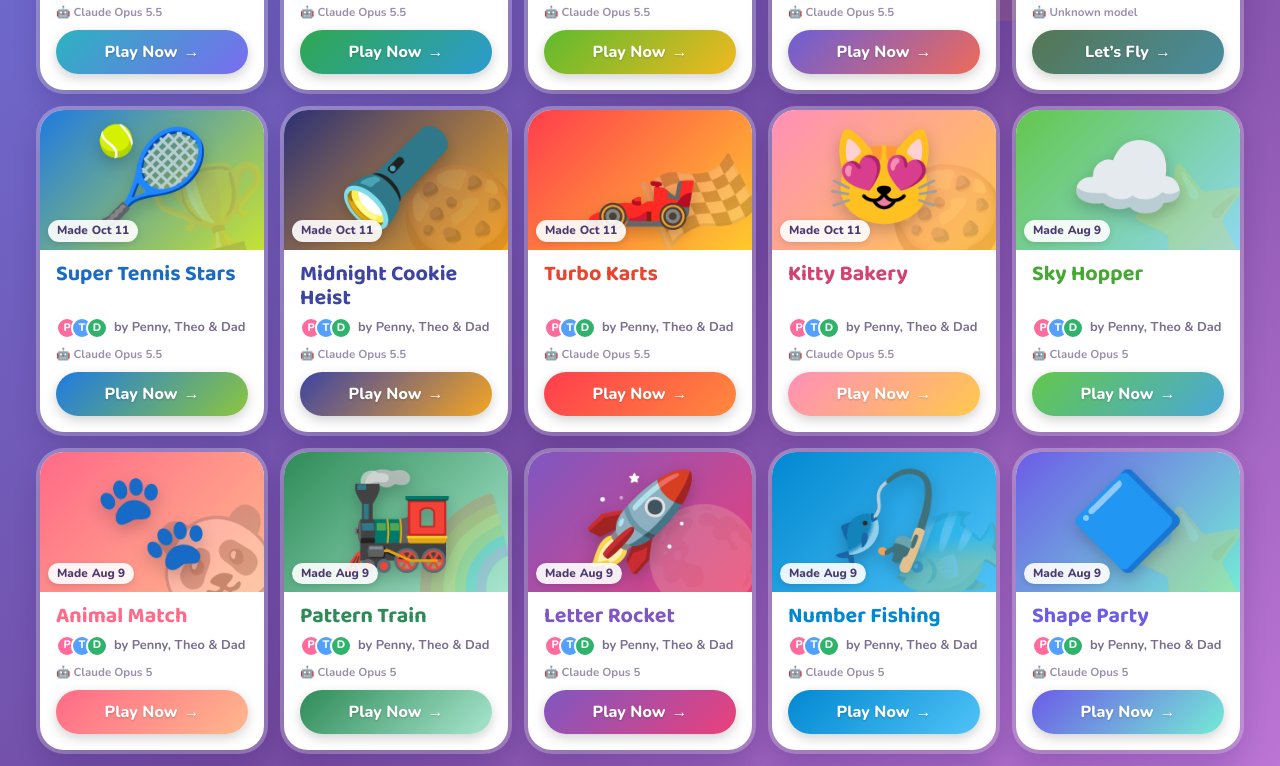
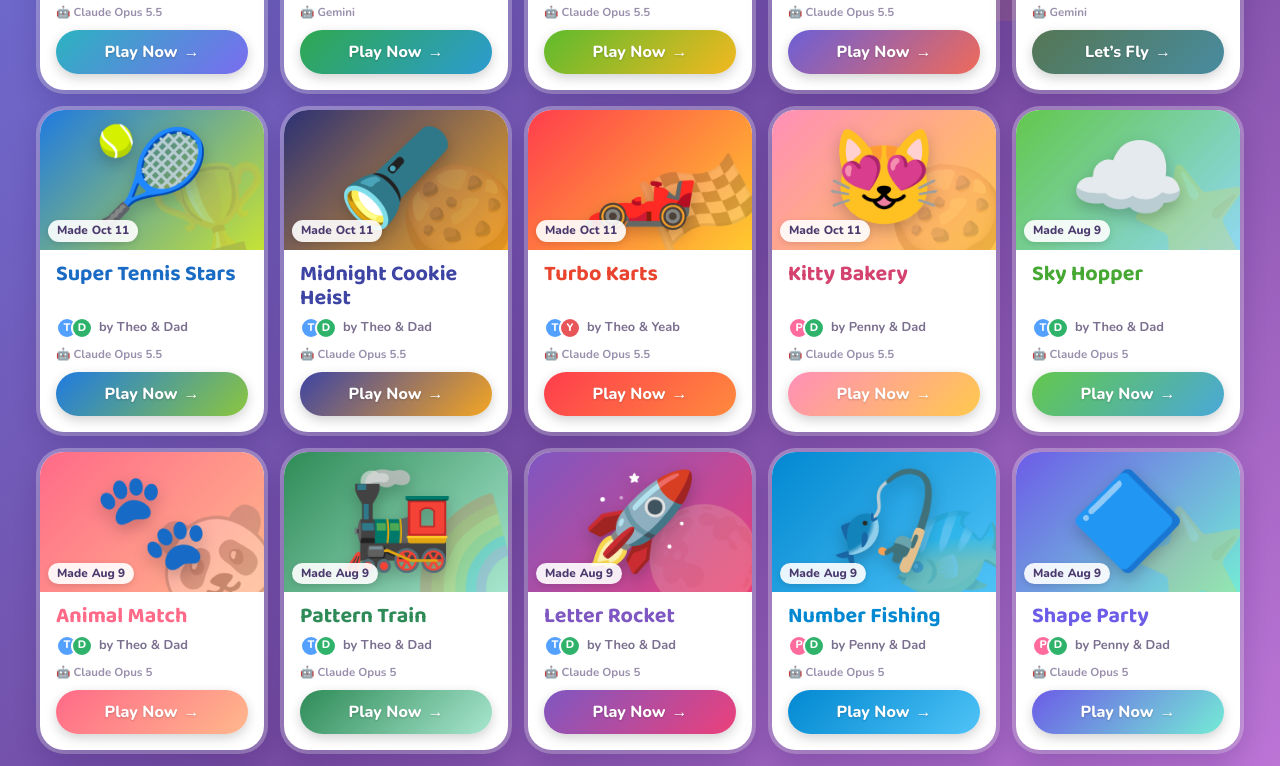
Before and after one commit to cdemeke/kids-learning-games, an Electron app: page index.html in a window 1280 px wide. Shown: the part 779-1545 px from the top of the page. Drawn offline with nearby package versions, Linux system fonts and the light colour scheme.

Commit message:
Confirm who made each game and which AI model built it
Co-Authored-By: Claude Opus 5.5 <noreply@anthropic.com>

```diff
--- a/index.html
+++ b/index.html
@@ -707,7 +707,7 @@
                   data-model="Claude Opus 5.5"  the AI model it was built with ("unknown" if not sure)
                   data-categories="numbers animals"   one or more of: numbers letters science action puzzles make animals
             -->
-            <a href="snow-slide.html" class="game-card snowslide" data-added="2026-11-14" data-by="Penny, Theo & Dad" data-categories="action animals" data-model="Claude Opus 5.5">
+            <a href="snow-slide.html" class="game-card snowslide" data-added="2026-11-14" data-by="Dad" data-categories="action animals" data-model="Claude Opus 5.5">
                 <div class="game-art"><span class="game-icon" aria-hidden="true">🐧</span><span class="card-deco" aria-hidden="true">🏔️</span></div>
                 <div class="game-body">
                     <h2 class="game-title">Penguin Snow Slide</h2>
@@ -716,7 +716,7 @@
                 </div>
             </a>
 
-            <a href="ptero-dash.html" class="game-card ptero" data-added="2026-11-14" data-by="Penny, Theo & Dad" data-categories="action animals" data-model="Claude Opus 5.5">
+            <a href="ptero-dash.html" class="game-card ptero" data-added="2026-11-14" data-by="Theo" data-categories="action animals" data-model="Claude Opus 5.5">
                 <div class="game-art"><span class="game-icon" aria-hidden="true">🦖</span><span class="card-deco" aria-hidden="true">🏗️</span></div>
                 <div class="game-body">
                     <h2 class="game-title">Ptero Dash</h2>
@@ -725,7 +725,7 @@
                 </div>
             </a>
 
-            <a href="unicorn-numbers.html" class="game-card unicorn" data-added="2026-11-14" data-by="Penny, Theo & Dad" data-categories="numbers animals" data-model="Claude Opus 5.5">
+            <a href="unicorn-numbers.html" class="game-card unicorn" data-added="2026-11-14" data-by="Penny" data-categories="numbers animals" data-model="Claude Opus 5.5">
                 <div class="game-art"><span class="game-icon" aria-hidden="true">🦄</span><span class="card-deco" aria-hidden="true">🌈</span></div>
                 <div class="game-body">
                     <h2 class="game-title">Unicorn Number Magic</h2>
@@ -734,7 +734,7 @@
                 </div>
             </a>
 
-            <a href="snowball-showdown.html" class="game-card snowball" data-added="2026-11-09" data-by="Penny, Theo & Dad" data-categories="numbers make" data-model="Claude Opus 5.5">
+            <a href="snowball-showdown.html" class="game-card snowball" data-added="2026-11-09" data-by="Dad" data-categories="numbers make" data-model="Gemini">
                 <div class="game-art"><span class="game-icon" aria-hidden="true">⛄</span><span class="card-deco" aria-hidden="true">❄️</span></div>
                 <div class="game-body">
                     <h2 class="game-title">Snowball Showdown</h2>
@@ -743,7 +743,7 @@
                 </div>
             </a>
 
-            <a href="froggy-feast.html" class="game-card feast" data-added="2026-11-08" data-by="Theo & Dad" data-categories="action animals" data-model="Claude Opus 5.5">
+            <a href="froggy-feast.html" class="game-card feast" data-added="2026-11-08" data-by="Theo" data-categories="action animals" data-model="Claude Opus 5.5">
                 <div class="game-art"><span class="game-icon" aria-hidden="true">🐸</span><span class="card-deco" aria-hidden="true">🪰</span></div>
                 <div class="game-body">
                     <h2 class="game-title">Froggy Feast</h2>
@@ -761,7 +761,7 @@
                 </div>
             </a>
 
-            <a href="froggy-crossing.html" class="game-card froggy" data-added="2026-11-08" data-by="Penny, Theo & Dad" data-categories="numbers letters action animals" data-model="Claude Opus 5.5">
+            <a href="froggy-crossing.html" class="game-card froggy" data-added="2026-11-08" data-by="Dad" data-categories="numbers letters action animals" data-model="Gemini">
                 <div class="game-art"><span class="game-icon" aria-hidden="true">🐸</span><span class="card-deco" aria-hidden="true">🪷</span></div>
                 <div class="game-body">
                     <h2 class="game-title">Froggy Crossing</h2>
@@ -770,7 +770,7 @@
                 </div>
             </a>
 
-            <a href="caterpillar-munch.html" class="game-card munch" data-added="2026-11-08" data-by="Penny, Theo & Dad" data-categories="letters numbers action animals" data-model="Claude Opus 5.5">
+            <a href="caterpillar-munch.html" class="game-card munch" data-added="2026-11-08" data-by="Theo & Dad" data-categories="letters numbers action animals" data-model="Claude Opus 5.5">
                 <div class="game-art"><span class="game-icon" aria-hidden="true">🐛</span><span class="card-deco" aria-hidden="true">🦋</span></div>
                 <div class="game-body">
                     <h2 class="game-title">Caterpillar Munch</h2>
@@ -779,7 +779,7 @@
                 </div>
             </a>
 
-            <a href="street-rush.html" class="game-card street" data-added="2026-10-26" data-by="Penny, Theo & Dad" data-categories="action" data-model="Claude Opus 5.5">
+            <a href="street-rush.html" class="game-card street" data-added="2026-10-26" data-by="Dad" data-categories="action" data-model="Claude Opus 5.5">
                 <div class="game-art"><span class="game-icon" aria-hidden="true">🚗</span><span class="card-deco" aria-hidden="true">⭐</span></div>
                 <div class="game-body">
                     <h2 class="game-title">Street Rush GT</h2>
@@ -788,7 +788,7 @@
                 </div>
             </a>
 
-            <a href="airport-explorer.html" class="game-card airports" data-added="2026-10-26" data-by="Penny, Theo & Dad" data-categories="science" data-model="unknown">
+            <a href="airport-explorer.html" class="game-card airports" data-added="2026-10-26" data-by="Dad" data-categories="science" data-model="Gemini">
                 <div class="game-art"><span class="game-icon" aria-hidden="true">✈️</span><span class="card-deco" aria-hidden="true">🌎</span></div>
                 <div class="game-body">
                     <h2 class="game-title">Airport Explorer</h2>
@@ -797,7 +797,7 @@
                 </div>
             </a>
 
-            <a href="tennis.html" class="game-card tennis" data-added="2026-10-11" data-by="Penny, Theo & Dad" data-categories="action" data-model="Claude Opus 5.5" data-hidden-until="2026-11-13T04:52:34Z" hidden>
+            <a href="tennis.html" class="game-card tennis" data-added="2026-10-11" data-by="Theo & Dad" data-categories="action" data-model="Claude Opus 5.5" data-hidden-until="2026-11-13T04:52:34Z" hidden>
                 <div class="game-art"><span class="game-icon" aria-hidden="true">🎾</span><span class="card-deco" aria-hidden="true">🏆</span></div>
                 <div class="game-body">
                     <h2 class="game-title">Super Tennis Stars</h2>
@@ -806,7 +806,7 @@
                 </div>
             </a>
 
-            <a href="cookie-heist.html" class="game-card heist" data-added="2026-10-11" data-by="Penny, Theo & Dad" data-categories="action puzzles" data-model="Claude Opus 5.5">
+            <a href="cookie-heist.html" class="game-card heist" data-added="2026-10-11" data-by="Theo & Dad" data-categories="action puzzles" data-model="Claude Opus 5.5">
                 <div class="game-art"><span class="game-icon" aria-hidden="true">🔦</span><span class="card-deco" aria-hidden="true">🍪</span></div>
                 <div class="game-body">
                     <h2 class="game-title">Midnight Cookie Heist</h2>
@@ -815,7 +815,7 @@
                 </div>
             </a>
 
-            <a href="kart-racer.html" class="game-card karts" data-added="2026-10-11" data-by="Penny, Theo & Dad" data-categories="action" data-model="Claude Opus 5.5">
+            <a href="kart-racer.html" class="game-card karts" data-added="2026-10-11" data-by="Theo & Yeab" data-categories="action" data-model="Claude Opus 5.5">
                 <div class="game-art"><span class="game-icon" aria-hidden="true">🏎️</span><span class="card-deco" aria-hidden="true">🏁</span></div>
                 <div class="game-body">
                     <h2 class="game-title">Turbo Karts</h2>
@@ -824,7 +824,7 @@
                 </div>
             </a>
 
-            <a href="kitty-bakery.html" class="game-card bakery" data-added="2026-10-11" data-by="Penny, Theo & Dad" data-categories="numbers animals" data-model="Claude Opus 5.5">
+            <a href="kitty-bakery.html" class="game-card bakery" data-added="2026-10-11" data-by="Penny & Dad" data-categories="numbers animals" data-model="Claude Opus 5.5">
                 <div class="game-art"><span class="game-icon" aria-hidden="true">😻</span><span class="card-deco" aria-hidden="true">🍪</span></div>
                 <div class="game-body">
                     <h2 class="game-title">Kitty Bakery</h2>
@@ -833,7 +833,7 @@
                 </div>
             </a>
 
-            <a href="sky-hopper.html" class="game-card hopper" data-added="2026-08-09" data-by="Penny, Theo & Dad" data-categories="action" data-model="Claude Opus 5">
+            <a href="sky-hopper.html" class="game-card hopper" data-added="2026-08-09" data-by="Theo & Dad" data-categories="action" data-model="Claude Opus 5">
                 <div class="game-art"><span class="game-icon" aria-hidden="true">☁️</span><span class="card-deco" aria-hidden="true">⭐</span></div>
                 <div class="game-body">
                     <h2 class="game-title">Sky Hopper</h2>
@@ -842,7 +842,7 @@
                 </div>
             </a>
 
-            <a href="animal-match.html" class="game-card match" data-added="2026-08-09" data-by="Penny, Theo & Dad" data-categories="puzzles animals" data-model="Claude Opus 5">
+            <a href="animal-match.html" class="game-card match" data-added="2026-08-09" data-by="Theo & Dad" data-categories="puzzles animals" data-model="Claude Opus 5">
                 <div class="game-art"><span class="game-icon" aria-hidden="true">🐾</span><span class="card-deco" aria-hidden="true">🐼</span></div>
                 <div class="game-body">
                     <h2 class="game-title">Animal Match</h2>
@@ -851,7 +851,7 @@
                 </div>
             </a>
 
-            <a href="pattern-train.html" class="game-card patterns" data-added="2026-08-09" data-by="Penny, Theo & Dad" data-categories="puzzles" data-model="Claude Opus 5">
+            <a href="pattern-train.html" class="game-card patterns" data-added="2026-08-09" data-by="Theo & Dad" data-categories="puzzles" data-model="Claude Opus 5">
                 <div class="game-art"><span class="game-icon" aria-hidden="true">🚂</span><span class="card-deco" aria-hidden="true">🌈</span></div>
                 <div class="game-body">
                     <h2 class="game-title">Pattern Train</h2>
@@ -860,7 +860,7 @@
                 </div>
             </a>
 
-            <a href="letter-rocket.html" class="game-card letters" data-added="2026-08-09" data-by="Penny, Theo & Dad" data-categories="letters" data-model="Claude Opus 5">
+            <a href="letter-rocket.html" class="game-card letters" data-added="2026-08-09" data-by="Theo & Dad" data-categories="letters" data-model="Claude Opus 5">
                 <div class="game-art"><span class="game-icon" aria-hidden="true">🚀</span><span class="card-deco" aria-hidden="true">🌕</span></div>
                 <div class="game-body">
                     <h2 class="game-title">Letter Rocket</h2>
@@ -869,7 +869,7 @@
                 </div>
             </a>
 
-            <a href="number-fishing.html" class="game-card fishing" data-added="2026-08-09" data-by="Penny, Theo & Dad" data-categories="numbers" data-model="Claude Opus 5">
+            <a href="number-fishing.html" class="game-card fishing" data-added="2026-08-09" data-by="Penny & Dad" data-categories="numbers" data-model="Claude Opus 5">
                 <div class="game-art"><span class="game-icon" aria-hidden="true">🎣</span><span class="card-deco" aria-hidden="true">🐠</span></div>
                 <div class="game-body">
                     <h2 class="game-title">Number Fishing</h2>
@@ -878,7 +878,7 @@
                 </div>
             </a>
 
-            <a href="shape-party.html" class="game-card shapes" data-added="2026-08-09" data-by="Penny, Theo & Dad" data-categories="puzzles" data-model="Claude Opus 5">
+            <a href="shape-party.html" class="game-card shapes" data-added="2026-08-09" data-by="Penny & Dad" data-categories="puzzles" data-model="Claude Opus 5">
                 <div class="game-art"><span class="game-icon" aria-hidden="true">🔷</span><span class="card-deco" aria-hidden="true">⭐</span></div>
                 <div class="game-body">
                     <h2 class="game-title">Shape Party</h2>
@@ -887,7 +887,7 @@
                 </div>
             </a>
 
-            <a href="track-runner.html" class="game-card runner" data-added="2026-02-01" data-by="Penny, Theo & Dad" data-categories="action" data-model="unknown">
+            <a href="track-runner.html" class="game-card runner" data-added="2026-02-01" data-by="Theo & Dad" data-categories="action" data-model="unknown">
                 <div class="game-art"><span class="game-icon" aria-hidden="true">🏃</span><span class="card-deco" aria-hidden="true">🚂</span></div>
                 <div class="game-body">
                     <h2 class="game-title">Track Runner</h2>
@@ -896,7 +896,7 @@
                 </div>
             </a>
 
-            <a href="lego-heroes.html" class="game-card lego" data-added="2026-01-31" data-by="Penny, Theo & Dad" data-categories="make" data-model="Claude Opus 4.5">
+            <a href="lego-heroes.html" class="game-card lego" data-added="2026-01-31" data-by="Adian" data-categories="make" data-model="Claude Opus 4.5">
                 <div class="game-art"><span class="game-icon" aria-hidden="true">🧩</span><span class="card-deco" aria-hidden="true">🦸</span></div>
                 <div class="game-body">
                     <h2 class="game-title">Lego Hero Builder</h2>
@@ -905,7 +905,7 @@
                 </div>
             </a>
 
-            <a href="animal-world.html" class="game-card animals" data-added="2026-01-04" data-by="Penny, Theo & Dad" data-categories="science animals" data-model="unknown">
+            <a href="animal-world.html" class="game-card animals" data-added="2026-01-04" data-by="JJ" data-categories="science animals" data-model="unknown">
                 <div class="game-art"><span class="game-icon" aria-hidden="true">🌍</span><span class="card-deco" aria-hidden="true">🦁</span></div>
                 <div class="game-body">
                     <h2 class="game-title">Animal World</h2>
@@ -914,7 +914,7 @@
                 </div>
             </a>
 
-            <a href="farm-garden.html" class="game-card farm" data-added="2026-01-04" data-by="Penny, Theo & Dad" data-categories="science" data-model="unknown">
+            <a href="farm-garden.html" class="game-card farm" data-added="2026-01-04" data-by="Penny & Dad" data-categories="science" data-model="unknown">
                 <div class="game-art"><span class="game-icon" aria-hidden="true">🌱</span><span class="card-deco" aria-hidden="true">🍅</span></div>
                 <div class="game-body">
                     <h2 class="game-title">Farm Garden</h2>
@@ -932,7 +932,7 @@
                 </div>
             </a>
 
-            <a href="mountain-climber.html" class="game-card mountain" data-added="2026-01-04" data-by="Penny, Theo & Dad" data-categories="action" data-model="unknown">
+            <a href="mountain-climber.html" class="game-card mountain" data-added="2026-01-04" data-by="Theo & Dad" data-categories="action" data-model="unknown">
                 <div class="game-art"><span class="game-icon" aria-hidden="true">🚚</span><span class="card-deco" aria-hidden="true">🏔️</span></div>
                 <div class="game-body">
                     <h2 class="game-title">Mountain Climber</h2>
```
Also changed, not shown: tests/index.test.js (+1 -1 lines).
